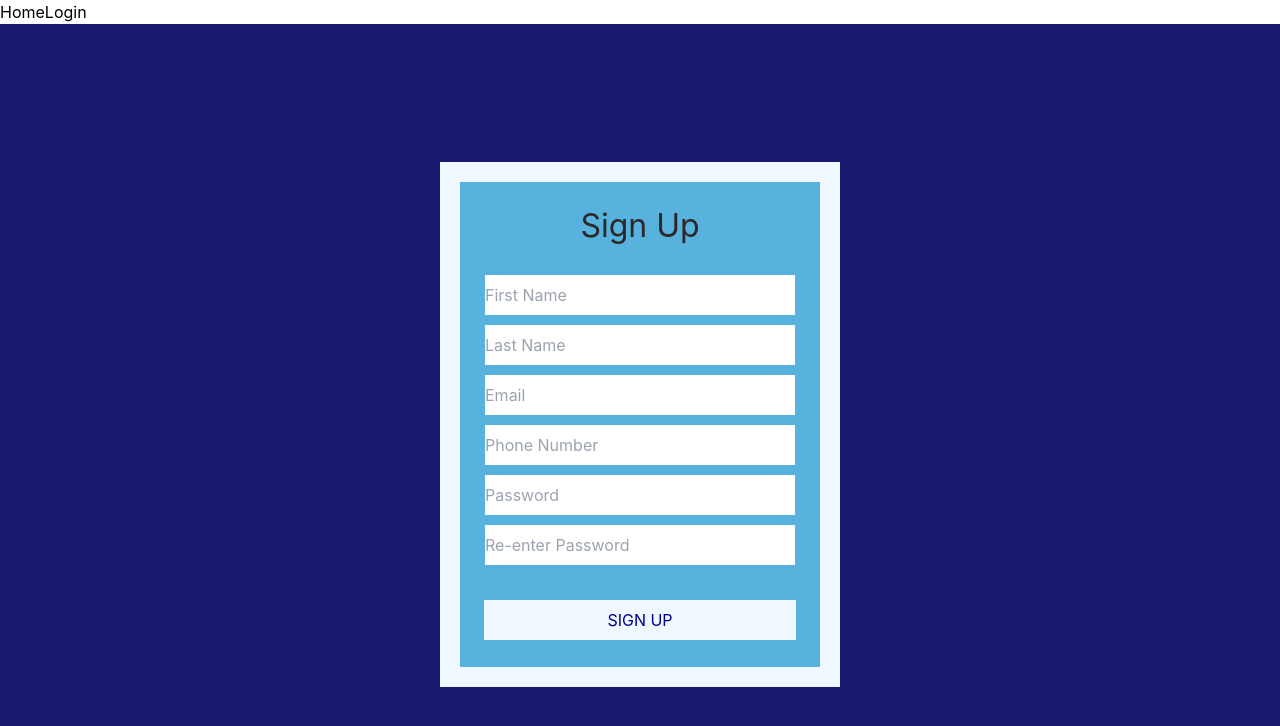
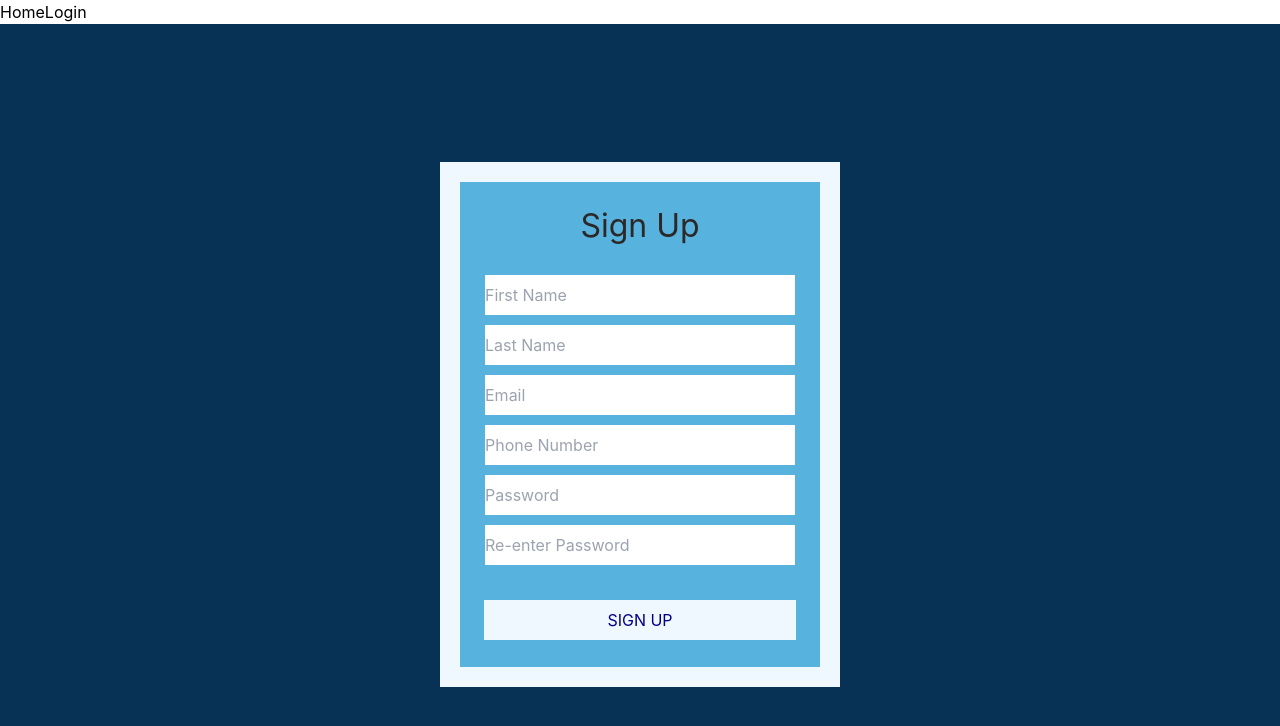
Before and after one commit to dmrlobo2002/Schedule-a-Doc, a React (Create React App) app in the folder frontend/: page /Signup in a window 1280 px wide. Shown: the top 726 px of the page. Built offline with nearby package versions, Linux system fonts and the light colour scheme.

Commit message:
SignUp change

```diff
--- a/frontend/src/components/pages/Signup.css
+++ b/frontend/src/components/pages/Signup.css
@@ -5,7 +5,7 @@
     display: flex;
     justify-content: center;
     align-items: center;
-    background-color: midnightblue;
+    background-color:rgb(7, 50, 85);
 }
 
 .BoxOut{
```
